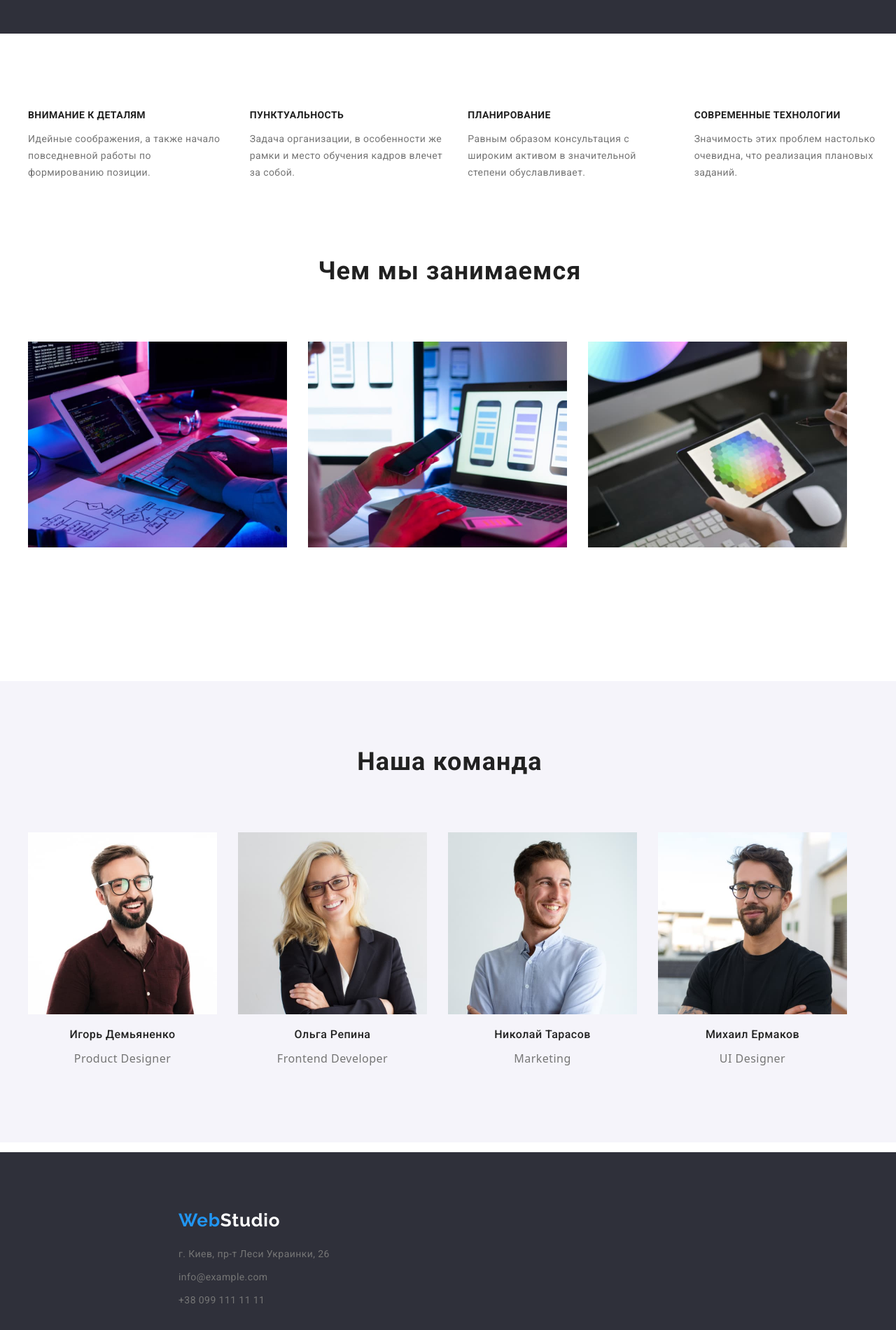
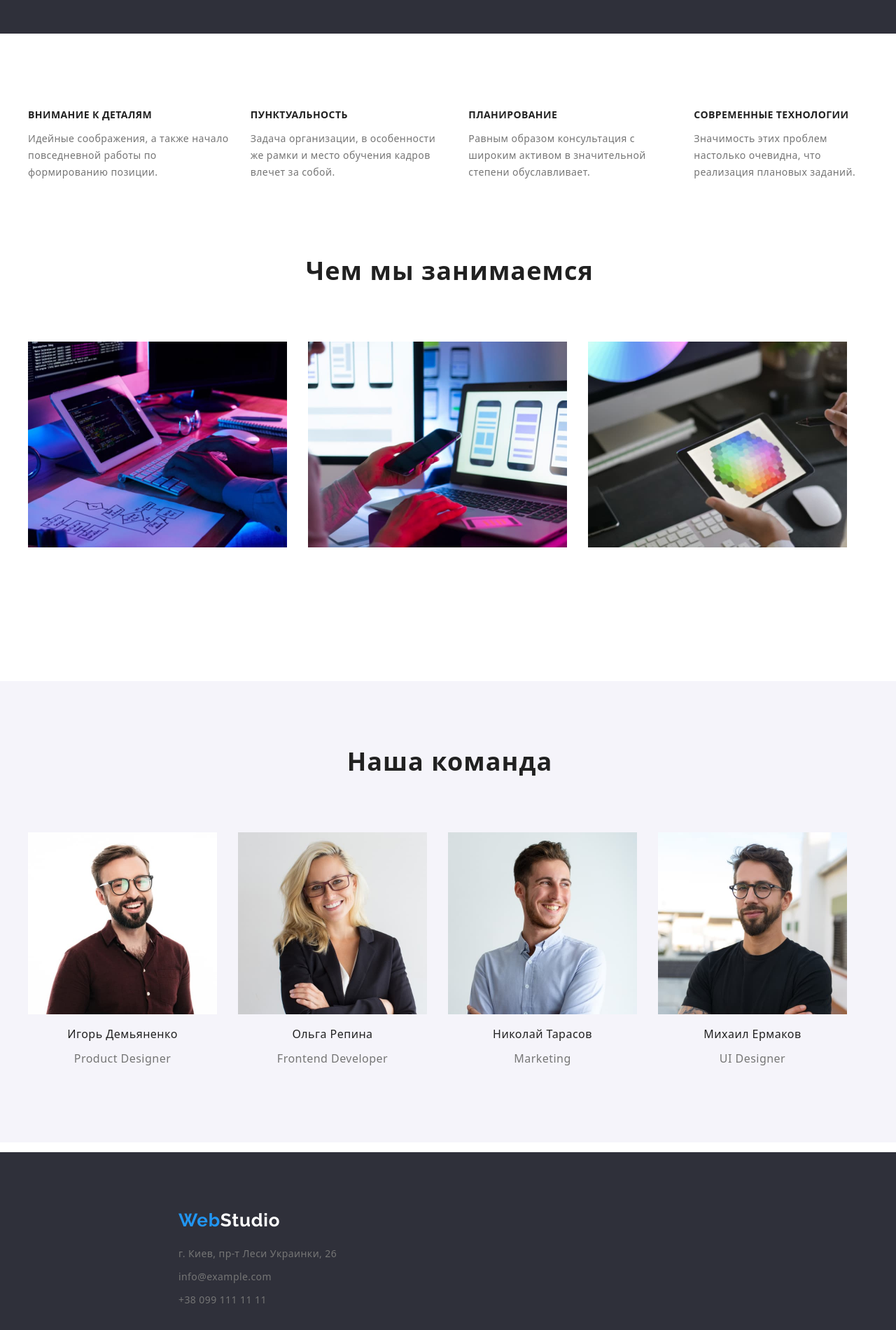
Before and after one commit to Peculair/goit-markup-hw-02, a plain HTML site: page index.html in a window 1280 px wide. Shown: the part 750-2650 px from the top of the page at 70% size. Drawn offline with nearby package versions, Linux system fonts and the light colour scheme.

Commit message:
del-font

```diff
--- a/css/style.css
+++ b/css/style.css
@@ -55,6 +55,7 @@ a {
   font-size: 26px;
   line-height: 1.19;
   letter-spacing: 0.03em;
+  font-family: var(--second-font);
 }
 
 .logo {
@@ -139,7 +140,6 @@ a {
   text-align: center;
   letter-spacing: 0.06em;
   text-transform: uppercase;
-  font-family: var(--main-font);
 }
 
 .main-button {
@@ -173,7 +173,6 @@ a {
 .h3 {
   margin-top: 94px;
   color: var(--second-black);
-  font-family: var(--main-font);
   font-weight: 700;
   font-size: 14px;
   line-height: 16px;
@@ -183,7 +182,6 @@ a {
 }
 
 .p {
-  font-family: var(--main-font);
   font-size: 14px;
   line-height: 24px;
   letter-spacing: 0.03em;
@@ -196,7 +194,6 @@ a {
 .h2 {
   margin-top: 94px;
   color: var(--second-black);
-  font-family: var(--main-font);
   font-weight: 700;
   font-size: 36px;
   line-height: 42px;
@@ -232,7 +229,6 @@ a {
   text-align: center;
   letter-spacing: 0.03em;
   color: var(--second-black);
-  font-family: var(--main-font);
 }
 
 .job {
@@ -257,7 +253,6 @@ a {
 .footer-list {
   padding-left: 215px;
   margin-bottom: 9px;
-  font-family: var(--main-font);
   font-style: normal;
   font-size: 14px;
   line-height: 24px;
@@ -319,7 +314,6 @@ a {
 }
 
 .portfolio-h3 {
-  font-family: var(--main-font);
   font-weight: 700;
   font-size: 18px;
   line-height: 36px;
```
